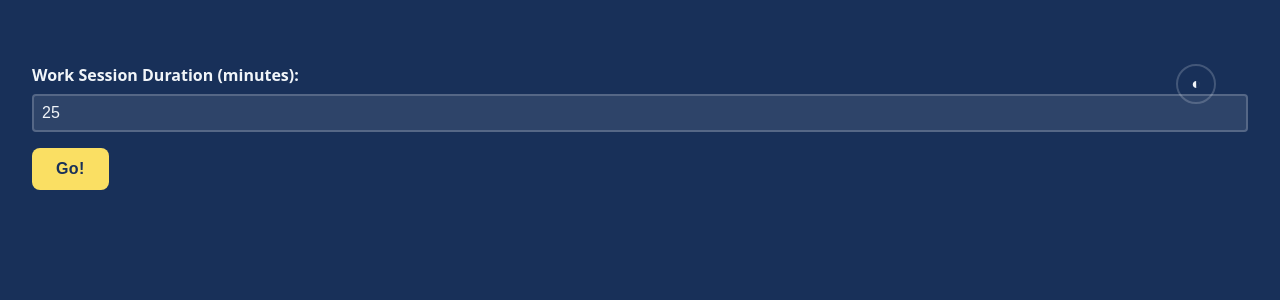
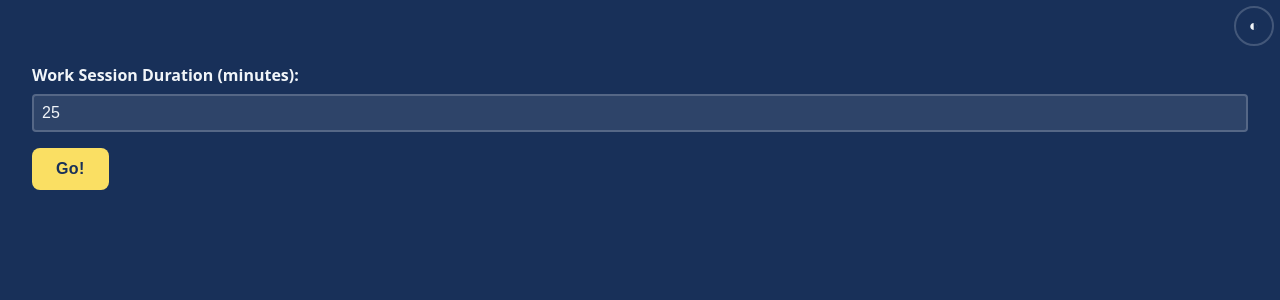
Before and after one commit to ethan-mfb/pomo, a React (Vite) app: page / in a window 1280 px wide. Shown: the top 300 px of the page. Built offline with nearby package versions, Linux system fonts and the light colour scheme.

Commit message:
refactor theme toggle positioning for improved accessibility

```diff
--- a/src/style.scss
+++ b/src/style.scss
@@ -55,8 +55,8 @@ body {
 
   .theme-toggle {
     position: absolute;
-    top: 4rem;
-    right: 4rem;
+    top: 0.4rem;
+    right: 0.4rem;
   }
 
   .theme-toggle-btn {
```
